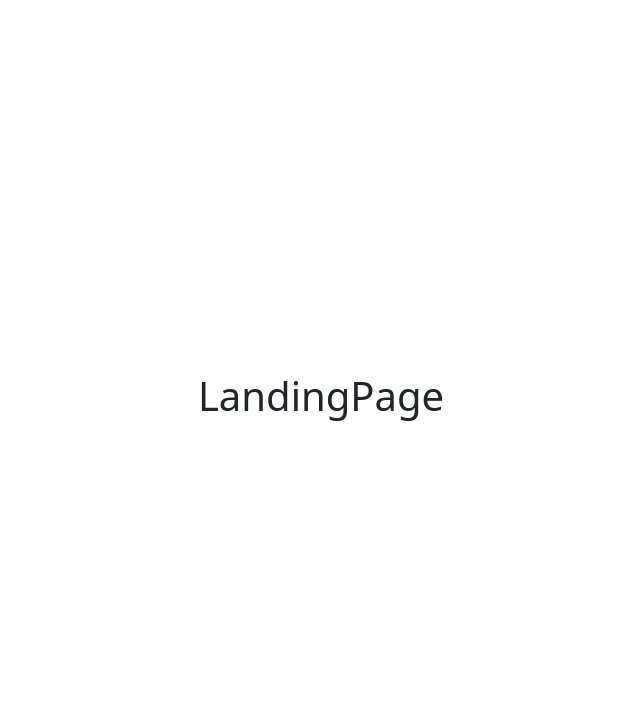
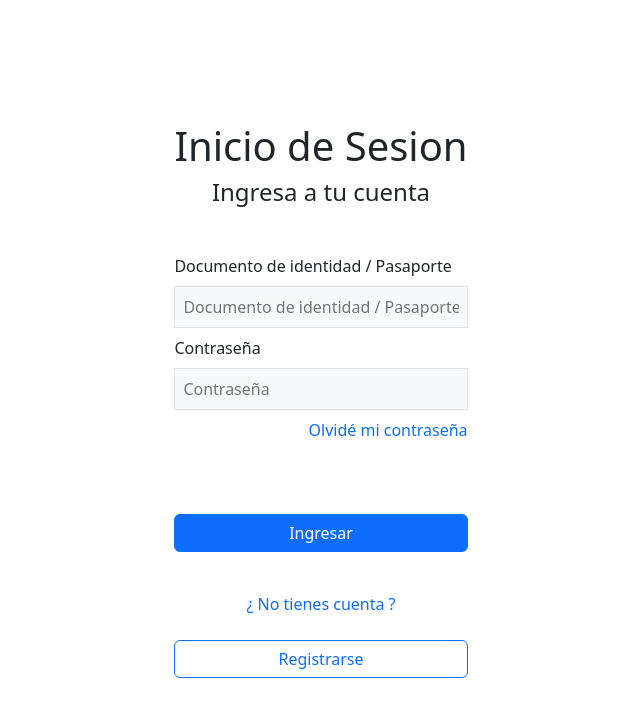
Before and after one commit to bramireza/c11-28-t-node-react, a React (Vite) app in the folder Frontend/: page /login in a window 1280 px wide. Shown: the top 716 px of the page, without its empty margins (319-959 px from the left). Built offline with nearby package versions, Linux system fonts and the light colour scheme.

Commit message:
login v1.0

```diff
--- a/Frontend/src/App.jsx
+++ b/Frontend/src/App.jsx
@@ -1,10 +1,12 @@
 import "./App.css";
-import LandingPage from "./pages/LandingPage/LandingPage";
+// import LandingPage from "./pages/LandingPage/LandingPage";
+import Login from "./pages/login/Login";
 
 function App() {
   return (
     <>
-      <LandingPage />
+      {/* <LandingPage /> */}
+      <Login/>
     </>
   );
 }
--- /dev/null
+++ b/Frontend/src/pages/login/Login.jsx
@@ -0,0 +1,23 @@
+
+
+const Login = ()=> {
+    return (
+      <main>
+        <h1>Inicio de Sesion</h1>
+        <h4 className="mb-5">Ingresa a tu cuenta</h4>
+        <form action="" className="d-flex flex-column gap-2">
+            <label htmlFor="" className="fst-normal align-self-start">Documento de identidad / Pasaporte</label>
+            <input type="email" className="bg-light border border-none text-dark p-2" placeholder="Documento de identidad / Pasaporte" required/>
+
+            <label htmlFor="" className="fst-normal align-self-start">Contraseña</label>
+            <input type="password" className="bg-light border border-none text-dark p-2" placeholder="Contraseña" required/>
+
+            <a href="#" className="link-underline link-underline-opacity-0 fs-6 align-self-end mb-5">Olvidé mi contraseña</a>
+            <button className="btn btn-primary my-3">Ingresar</button>
+            <a href="#" className="link-underline link-underline-opacity-0 my-3">¿ No tienes cuenta ?</a>
+            <button className="btn btn-outline-primary">Registrarse</button>
+        </form>
+      </main>
+    );
+  }
+  export default Login;
```
Also changed, not shown: 1 other file (tests, documents, lock files or other folders).
